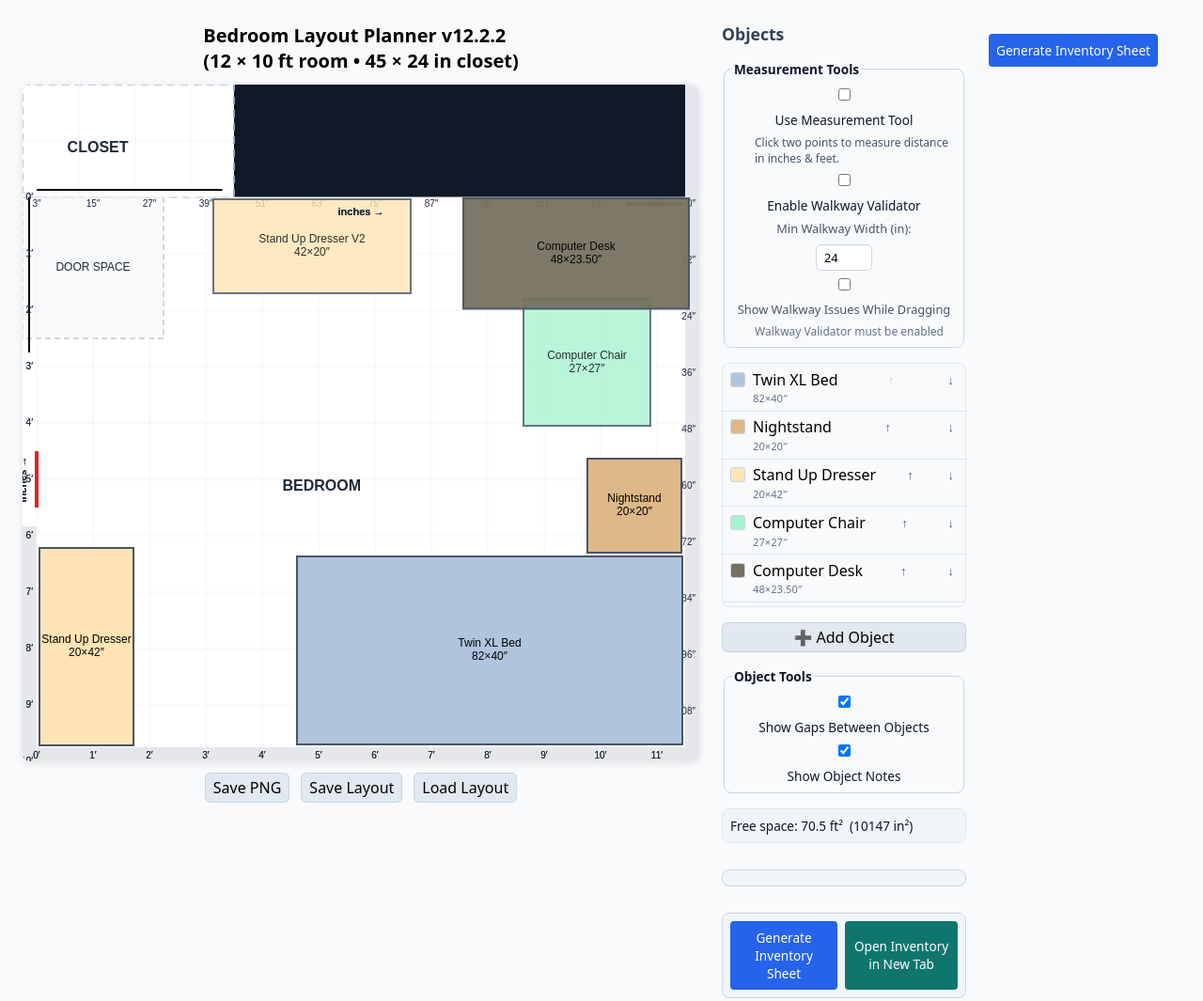
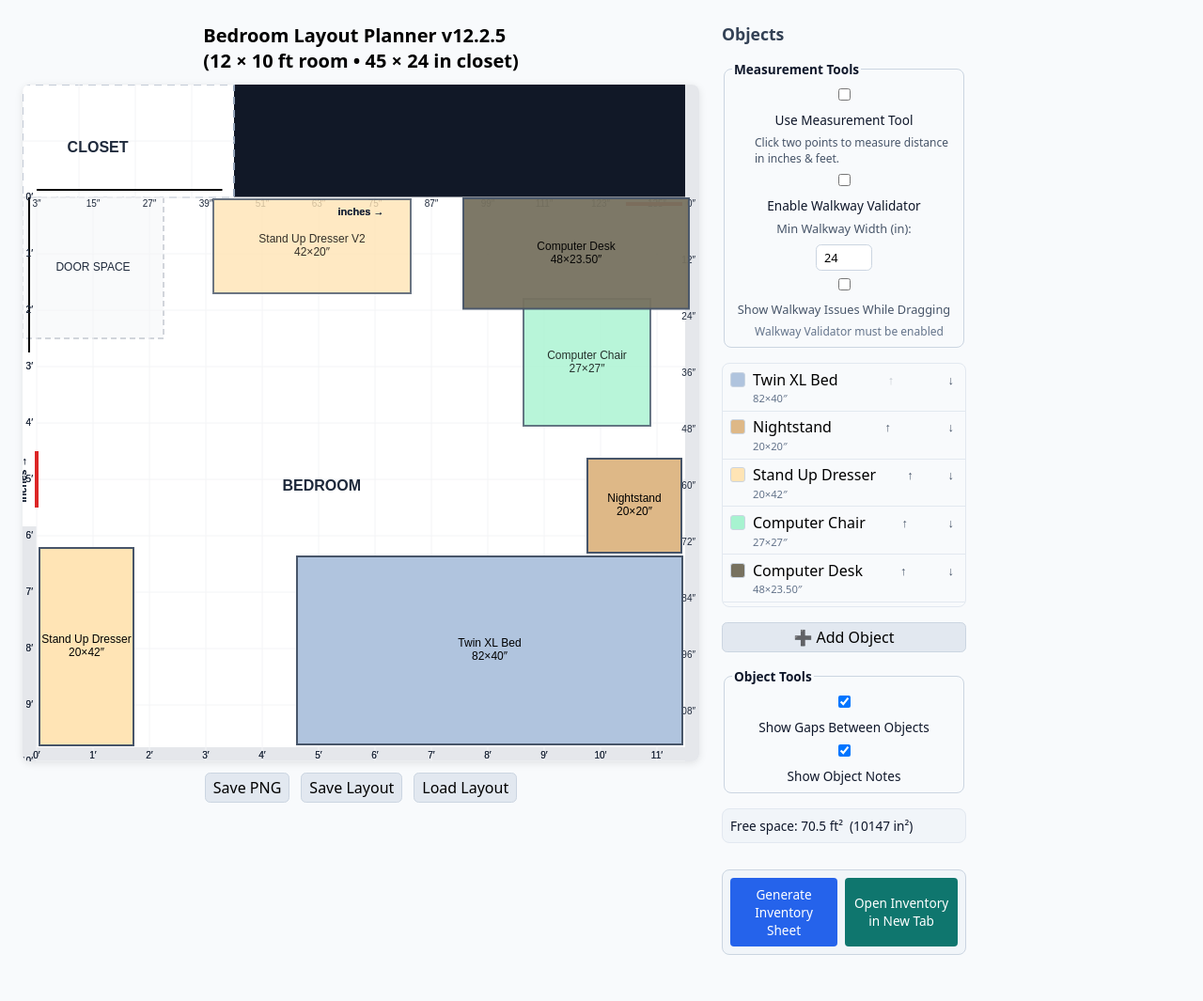
Before and after one commit to cestlaviesisyphus/RoomPlanner, a plain HTML site: page index.html in a window 1280 px wide. Shown: the whole page at 94% size. After the commit the page ends 1040 px from the top, so only its background shows below. Drawn offline with Linux system fonts and the light colour scheme.

Commit message:
index.html

```diff
--- a/index.html
+++ b/index.html
@@ -2,7 +2,7 @@
 
 <!-- saved from url=(0052)https://cestlaviesisyphus.github.io/Bedroom-Planner/ -->
 <html lang="en"><head><meta content="text/html; charset=utf-8" http-equiv="Content-Type"/>
-<title>Bedroom Layout Planner – v12.2.2</title>
+<title>Bedroom Layout Planner – v12.2.5</title>
 <style>
     /* ——— Layout & basic UI ——— */
     *{box-sizing:border-box}
@@ -34,7 +34,7 @@
 <body>
 <!-- ── Main column (canvas & global buttons) ── -->
 <div style="display:flex;flex-direction:column;align-items:center;gap:.75rem">
-<h1 style="font-size:1.25rem;margin:0;font-weight:600">Bedroom Layout Planner v12.2.2<br/>(12 × 10 ft room • 45 × 24 in closet)</h1>
+<h1 style="font-size:1.25rem;margin:0;font-weight:600">Bedroom Layout Planner v12.2.5<br/>(12 × 10 ft room • 45 × 24 in closet)</h1>
 <canvas height="720" id="stage" width="720"></canvas>
 <div style="display:flex;gap:.75rem">
 <button id="savePng">Save PNG</button>
@@ -74,7 +74,7 @@
 <input checked="" id="noteToggle" type="checkbox"/> Show Object Notes
 </label></fieldset>
 <div id="spaceInfo">Free space: 59.8 ft²  (8604 in²)</div>
-<div style="margin-top:.75rem; display:flex; gap:.5rem; padding:.5rem; background:#f1f5f9; border:1px solid #cbd5e1; border-radius:.5rem;"></div><div id="inventorySheet" style="margin-top:1rem; display:none; max-height:180px; overflow:auto; border:1px solid #e2e8f0; border-radius:4px; padding:.25rem;"></div><div style="margin-top:.75rem; display:flex; gap:.5rem; padding:.5rem; background:#f1f5f9; border:1px solid #cbd5e1; border-radius:.5rem;"><button id="exportInventory" style="padding:.5rem; background:#2563eb; color:white; border:none; border-radius:4px; font-size:.85rem; cursor:pointer">Generate Inventory Sheet</button><button disabled="true" id="downloadInventory" style="padding:.5rem; background:#0f766e; color:white; border:none; border-radius:4px; font-size:.85rem; cursor:pointer">Open Inventory in New Tab</button></div></div><div style="display:flex;flex-direction:column;gap:1rem;align-items:flex-start"><div id="edit" style="display:none; flex-direction:column; gap:.5rem; border:1px solid #e2e8f0; border-radius:.5rem; padding:.75rem; min-width:220px">
+<div style="margin-top:.75rem; display:flex; gap:.5rem; padding:.5rem; background:#f1f5f9; border:1px solid #cbd5e1; border-radius:.5rem;"><button id="exportInventory" style="padding:.5rem; background:#2563eb; color:white; border:none; border-radius:4px; font-size:.85rem; cursor:pointer">Generate Inventory Sheet</button><button disabled="true" id="downloadInventory" style="padding:.5rem; background:#0f766e; color:white; border:none; border-radius:4px; font-size:.85rem; cursor:pointer">Open Inventory in New Tab</button></div></div><div style="display:flex;flex-direction:column;gap:1rem;align-items:flex-start"><div id="edit" style="display:none; flex-direction:column; gap:.5rem; border:1px solid #e2e8f0; border-radius:.5rem; padding:.75rem; min-width:220px">
 <h2 style="font-size:1rem">Edit Selected</h2>
 <label>Name <input id="nameInp"/></label>
 <label>Width (in) <input id="wInp" step="0.25" type="number"/></label>
@@ -87,7 +87,7 @@
 <label style="font-size:.85rem;color:#0f172a;display:flex;align-items:center;gap:.5rem">
 <input checked="" id="rulerToggle" type="checkbox"/> Show Ruler/Grid Labels
 </label>
-</div><button id="exportInventory" style="margin-top:.75rem; padding:.5rem; background:#2563eb; color:white; border:none; border-radius:4px; font-size:.85rem; cursor:pointer">Generate Inventory Sheet</button><div id="inventorySheet" style="margin-top:1rem; display:none; max-height:180px; overflow:auto; border:1px solid #e2e8f0; border-radius:4px; padding:.25rem;"></div></div></div></div>
+</div><div id="inventorySheet" style="margin-top:1rem; display:none; max-height:180px; overflow:auto; border:1px solid #e2e8f0; border-radius:4px; padding:.25rem;"></div></div></div></div>
 <script>
 /***** ── Constants & geometry ── *****/
 const SCALE = 5;                     // 1 inch → 5 pixels
```
